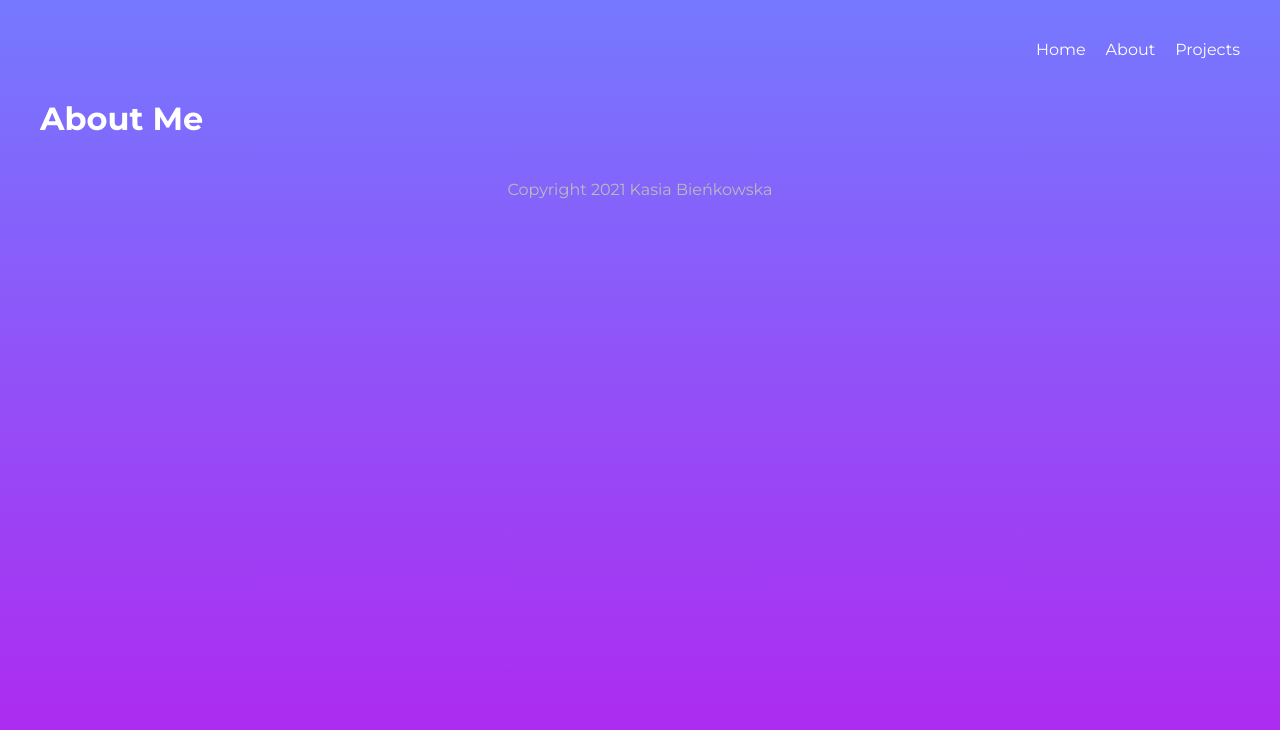
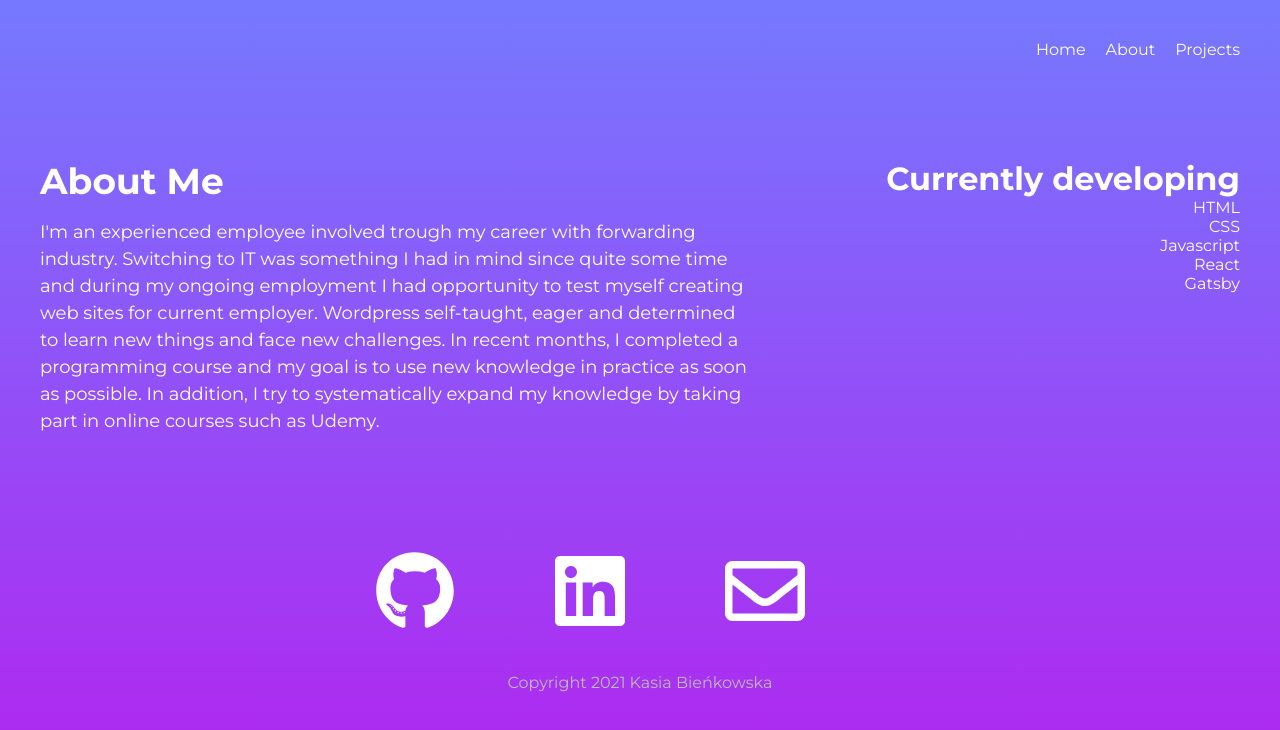
Before and after one commit to kasiabienkowska/personal-webpage-gatsby, a Gatsby site in the folder katarzyna-bienkowska/: page /about in a window 1280 px wide. Built offline with nearby package versions, Linux system fonts and the light colour scheme; Gatsby itself is replaced by a stand-in of ours.

Commit message:
about section added

```diff
--- a/katarzyna-bienkowska/gatsby-config.js
+++ b/katarzyna-bienkowska/gatsby-config.js
@@ -12,6 +12,7 @@ module.exports = {
     `gatsby-plugin-sharp`,
     `gatsby-transformer-sharp`,
     'gatsby-plugin-breakpoints',
+    `gatsby-plugin-fontawesome-css`,
     {
       resolve: `gatsby-source-filesystem`,
       options: {
--- a/katarzyna-bienkowska/package.json
+++ b/katarzyna-bienkowska/package.json
@@ -14,8 +14,14 @@
     "test": "echo \"Write tests! -> https://gatsby.dev/unit-testing\" && exit 1"
   },
   "dependencies": {
+    "@fortawesome/fontawesome-svg-core": "^1.2.36",
+    "@fortawesome/free-brands-svg-icons": "^5.15.4",
+    "@fortawesome/free-regular-svg-icons": "^5.15.4",
+    "@fortawesome/free-solid-svg-icons": "^5.15.4",
+    "@fortawesome/react-fontawesome": "^0.1.16",
     "gatsby": "^4.0.0",
     "gatsby-plugin-breakpoints": "^1.3.5",
+    "gatsby-plugin-fontawesome-css": "^1.1.0",
     "gatsby-plugin-image": "^2.0.0",
     "gatsby-plugin-sharp": "^4.0.0",
     "gatsby-source-filesystem": "^4.0.0",
--- a/katarzyna-bienkowska/src/pages/about.js
+++ b/katarzyna-bienkowska/src/pages/about.js
@@ -1,13 +1,60 @@
 import React from "react"
 import Layout from "../components/Layout"
+import * as styles from "../styles/about.module.css"
+import { FontAwesomeIcon } from "@fortawesome/react-fontawesome"
+import { faGithub, faLinkedin } from "@fortawesome/free-brands-svg-icons"
+import { faEnvelope } from "@fortawesome/free-regular-svg-icons"
 
 export default function About() {
   return (
     <Layout>
-      <div>
-        <h1>About Me</h1>
-        <p></p>
+      <div className={styles.about}>
+        <div className={styles.introduction}>
+          <h1>About Me</h1>
+          <p>
+            I'm an experienced employee involved trough my career with
+            forwarding industry. Switching to IT was something I had in mind
+            since quite some time and during my ongoing employment I had
+            opportunity to test myself creating web sites for current employer.
+            Wordpress self-taught, eager and determined to learn new things and
+            face new challenges. In recent months, I completed a programming
+            course and my goal is to use new knowledge in practice as soon as
+            possible. In addition, I try to systematically expand my knowledge
+            by taking part in online courses such as Udemy.
+          </p>
+        </div>
+        <div className={styles.technology}>
+          <h1>Currently developing</h1>
+          <div>
+            <ul>
+              <li>HTML</li>
+              <li>CSS</li>
+              <li>Javascript</li>
+              <li>React</li>
+              <li>Gatsby</li>
+            </ul>
+          </div>
+        </div>
       </div>
+      <div className={styles.contact}>
+          <ul>
+            <li>
+              <a href="https://github.com/kasiabienkowska">
+                <FontAwesomeIcon icon={faGithub} size="5x"></FontAwesomeIcon>
+              </a>
+            </li>
+            <li>
+              <a href="https://github.com/kasiabienkowska">
+                <FontAwesomeIcon icon={faLinkedin} size="5x"></FontAwesomeIcon>
+              </a>
+            </li>
+            <li>
+              <a href="https://github.com/kasiabienkowska">
+                <FontAwesomeIcon icon={faEnvelope} size="5x"></FontAwesomeIcon>
+              </a>
+            </li>
+          </ul>
+        </div>
     </Layout>
   )
 }
--- /dev/null
+++ b/katarzyna-bienkowska/src/styles/about.module.css
@@ -0,0 +1,34 @@
+.about {
+  display: flex;
+  margin-top: 100px;
+}
+
+.introduction {
+  font-size: 18px;
+  width:60%;
+  margin-right: 20px;
+  flex-grow: 3;
+}
+
+.technology {
+  width:40%;
+  flex-grow: 1;
+  text-align: right;
+}
+
+ul{
+    list-style: none;
+}
+
+.contact ul li {
+    margin-top: 100px;
+  margin-right: 100px;
+}
+
+
+.contact>ul {
+  display: flex;
+  align-items: center;
+  justify-content: center;
+  flex-direction: row;
+}
```
Also changed, not shown: 1 other file.
